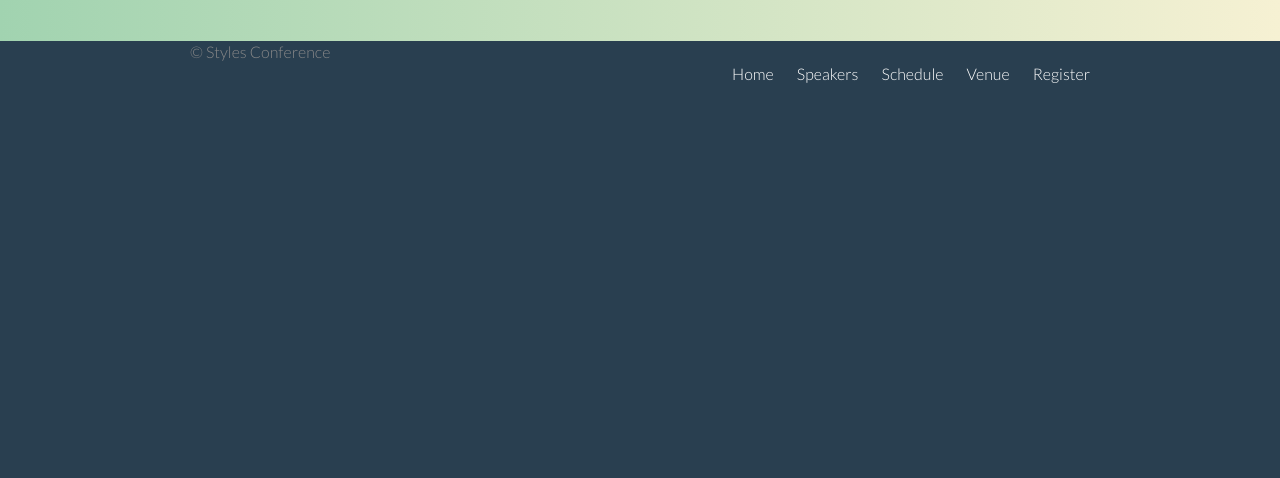
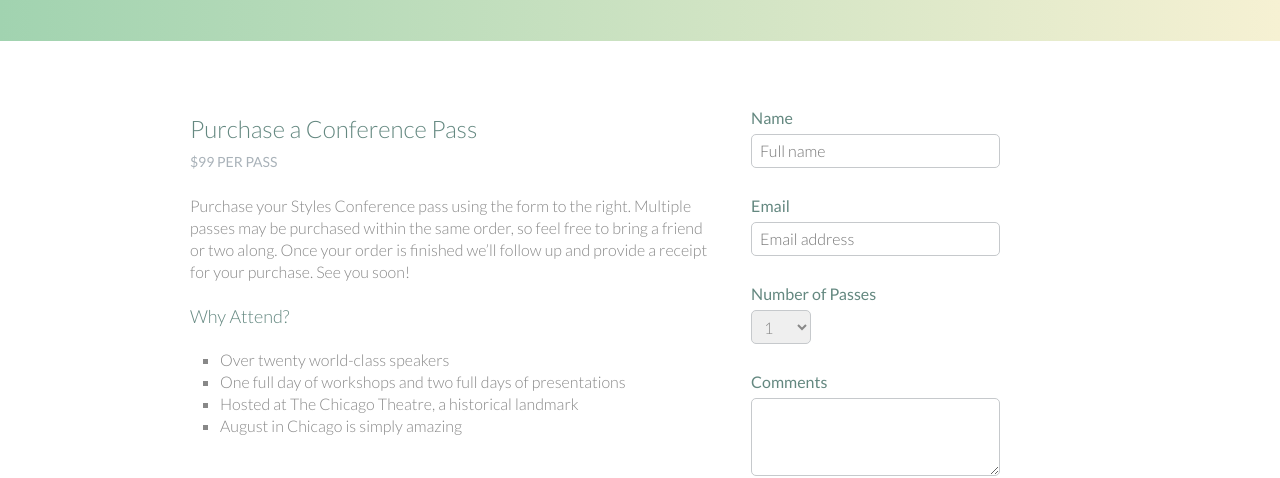
Before and after one commit to yxtay/html-css, a plain HTML site: page beginner/register.html in a window 1280 px wide. Shown: the part 355-833 px from the top of the page. Before the commit the page ends 800 px from the top, so only its background shows below. Drawn offline with Linux system fonts and the light colour scheme.

Commit message:
add form

```diff
--- a/beginner/assets/css/main.css
+++ b/beginner/assets/css/main.css
@@ -322,6 +322,15 @@
   background: #fff;
   color: #648880;
 }
+.btn-default {
+  border: 0;
+  background: #648880;
+  padding: 11px 30px;
+  font-size: 14px;
+}
+.btn-default:hover {
+  background: #77a198;
+}
 
 /*
   ========================================
@@ -449,3 +458,49 @@
 .venue-map {
   height: 264px;
 }
+
+/*
+  ========================================
+  Register
+  ========================================
+*/
+
+.why-attend {
+  list-style: square;
+  margin: 0 0 22px 30px;
+}
+form {
+  margin-bottom: 22px;
+}
+input,
+select,
+textarea {
+  font: 300 16px/22px "Lato", "Open Sans", "Helvetica Neue", Helvetica, Arial,
+    sans-serif;
+}
+.register-group label {
+  color: #648880;
+  cursor: pointer;
+  font-weight: 400;
+}
+.register-group input,
+.register-group select,
+.register-group textarea {
+  border: 1px solid #c6c9cc;
+  border-radius: 5px;
+  color: #888;
+  display: block;
+  margin: 5px 0 27px 0;
+  padding: 5px 8px;
+}
+.register-group input,
+.register-group textarea {
+  width: 100%;
+}
+.register-group select {
+  height: 34px;
+  width: 60px;
+}
+.register-group textarea {
+  height: 78px;
+}
--- a/beginner/register.html
+++ b/beginner/register.html
@@ -41,6 +41,71 @@
       </div>
     </section>
 
+    <section class="row">
+      <div class="grid">
+        <section class="col-2-3">
+          <h2>Purchase a Conference Pass</h2>
+          <h5>$99 per Pass</h5>
+
+          <p>
+            Purchase your Styles Conference pass using the form to the right.
+            Multiple passes may be purchased within the same order, so feel free
+            to bring a friend or two along. Once your order is finished
+            we&#8217;ll follow up and provide a receipt for your purchase. See
+            you soon!
+          </p>
+
+          <h4>Why Attend?</h4>
+
+          <ul class="why-attend">
+            <li>Over twenty world-class speakers</li>
+            <li>
+              One full day of workshops and two full days of presentations
+            </li>
+            <li>Hosted at The Chicago Theatre, a historical landmark</li>
+            <li>August in Chicago is simply amazing</li>
+          </ul>
+        </section>
+
+        <form class="col-1-3" action="#" method="post">
+          <fieldset class="register-group">
+            <label>
+              Name
+              <input type="text" name="name" placeholder="Full name" required />
+            </label>
+
+            <label>
+              Email
+              <input
+                type="email"
+                name="email"
+                placeholder="Email address"
+                required
+              />
+            </label>
+
+            <label>
+              Number of Passes
+              <select name="quantity" required>
+                <option value="1" selected>1</option>
+                <option value="2">2</option>
+                <option value="3">3</option>
+                <option value="4">4</option>
+                <option value="5">5</option>
+              </select>
+            </label>
+
+            <label>
+              Comments
+              <textarea name="comments"></textarea>
+            </label>
+          </fieldset>
+
+          <input class="btn btn-default" type="submit" name="submit" value="Purchase">
+        </form>
+      </div>
+    </section>
+
     <footer class="primary-footer container group">
       <small>&copy; Styles Conference</small>
       <nav class="nav">
```
